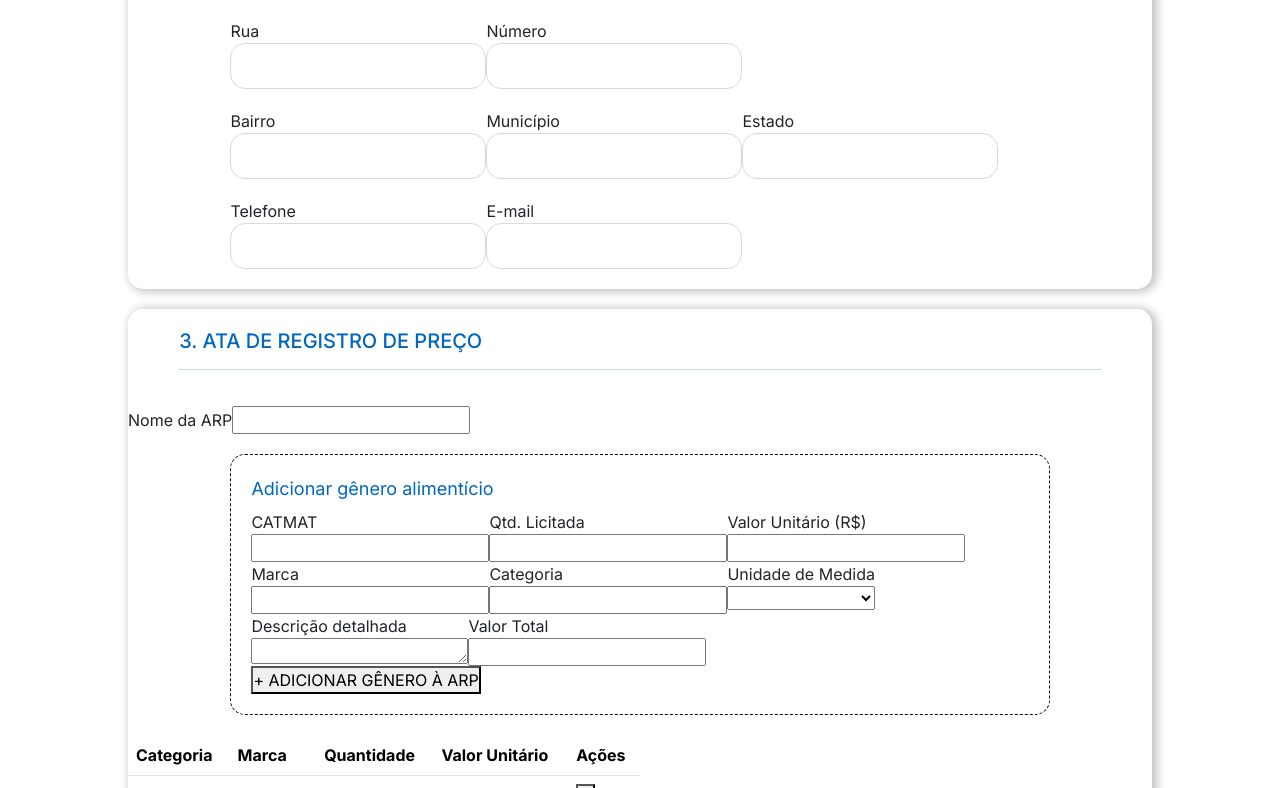
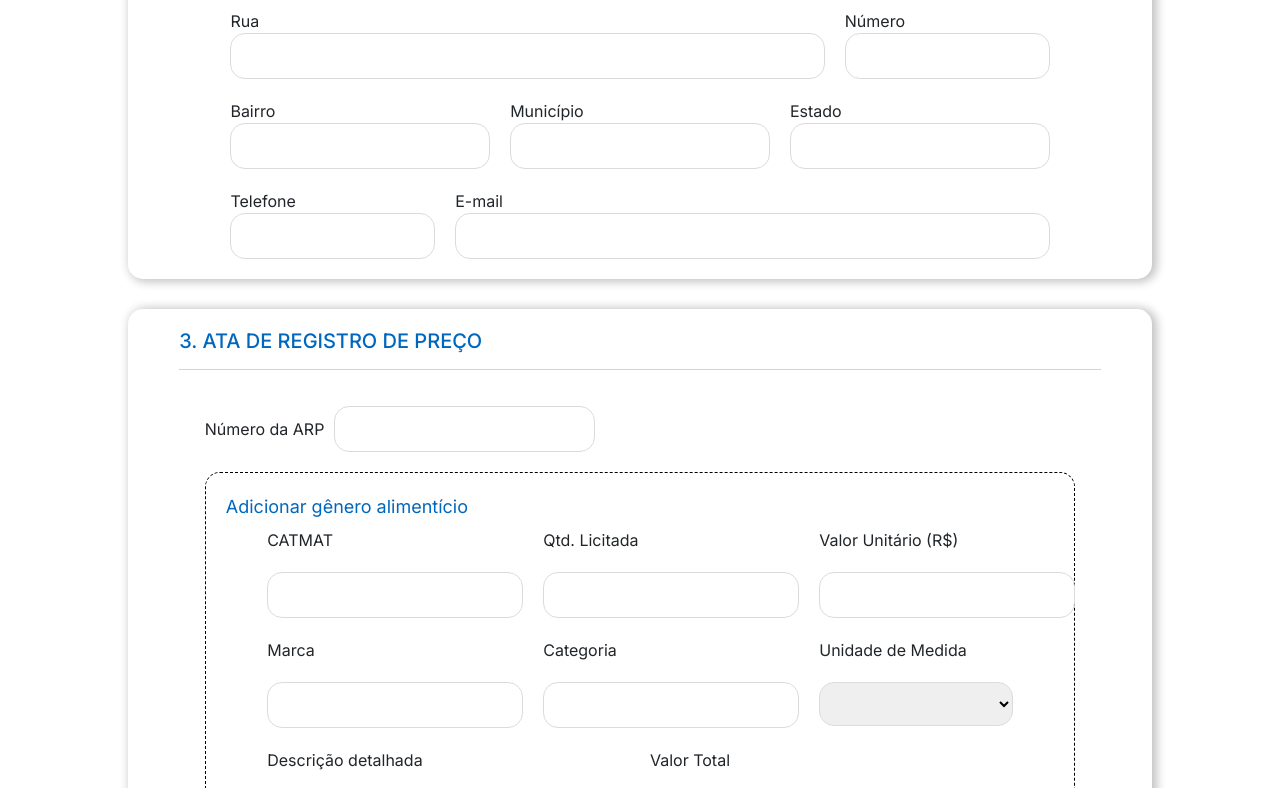
Before and after one commit to Vitor5005/SIGE-Sistema_Integrado_de_Gestao_de_Empenho, an Angular app in the folder sige-app/: page /adicionar-licitacao in a window 1280 px wide. Shown: the part 772-1560 px from the top of the page. Built offline with nearby package versions, Linux system fonts and the light colour scheme.

Commit message:
feat: melhorias na página de adicionar licitação com novos grupos de inputs e estilização

```diff
--- a/sige-app/src/app/component/adicionar-licitacao/adicionar-licitacao.html
+++ b/sige-app/src/app/component/adicionar-licitacao/adicionar-licitacao.html
@@ -11,7 +11,7 @@
       <hr>
     </div>
     <div class="conteudo">
-      <div class="numeroEvalidade">
+      <div class="grupo-inputs">
         <div class="d-flex flex-column">
           <label>Número da Licitação</label>
           <input type="text">
@@ -37,53 +37,53 @@
       <hr>
     </div>
     <div class="conteudo">
-      <div class="d-flex">
-        <div class="d-flex flex-column">
+      <div class="d-flex grupo-inputs">
+        <div class="d-flex flex-column w-75 ">
           <label>Nome Fantasia</label>
           <input type="text">
         </div>
 
-        <div class="d-flex flex-column">
+        <div class="d-flex flex-column w-25">
           <label>CNPJ</label>
           <input type="text">
         </div>
       </div>
 
-      <div class="d-flex">
-        <div class="d-flex flex-column">
+      <div class="d-flex grupo-inputs">
+        <div class="d-flex flex-column w-75">
           <label>Rua</label>
           <input type="text">
         </div>
 
-        <div class="d-flex flex-column">
+        <div class="d-flex flex-column  w-25">
           <label>Número</label>
           <input type="text">
         </div>
 
       </div>
 
-      <div class="d-flex ">
-        <div class="d-flex flex-column">
+      <div class="d-flex grupo-inputs ">
+        <div class="d-flex flex-column w-50">
           <label>Bairro</label>
           <input type="text">
         </div>
-        <div class="d-flex flex-column">
+        <div class="d-flex flex-column w-50">
           <label>Município</label>
           <input type="text">
         </div>
 
-        <div class="d-flex flex-column">
+        <div class="d-flex flex-column w-50">
           <label>Estado</label>
           <input type="text">
         </div>
       </div>
 
-      <div class="d-flex ">
-        <div class="d-flex flex-column">
+      <div class="d-flex grupo-inputs">
+        <div class="d-flex flex-column w-25">
           <label>Telefone</label>
           <input type="text">
         </div>
-        <div class="d-flex flex-column">
+        <div class="d-flex flex-column w-75">
           <label>E-mail</label>
           <input type="email">
         </div>
@@ -97,44 +97,45 @@
       <hr>
     </div>
 
-    <div>
-      <label>Nome da ARP</label>
+    <div class="numero-arp">
+      <label>Número da ARP</label>
       <input type="text">
     </div>
 
     <!-- aidicionar itens à ARP -->
     <fieldset>
       <legend>Adicionar gênero alimentício</legend>
+      <div class="inserir-itens">
 
         <div class="d-flex">
-        <div class="d-flex flex-column">
+          <div class="d-flex flex-column ">
             <label>CATMAT</label>
             <input type="text">
           </div>
 
-        <div class="d-flex flex-column">
+          <div class="d-flex flex-column ">
             <label>Qtd. Licitada</label>
             <input type="number">
           </div>
 
-        <div class="d-flex flex-column">
+          <div class="d-flex flex-column ">
             <label>Valor Unitário (R$)</label>
             <input type="text">
           </div>
         </div>
 
         <div class="d-flex">
-        <div class="d-flex flex-column">
+          <div class="d-flex flex-column ">
             <label>Marca</label>
             <input type="text">
           </div>
 
-        <div class="d-flex flex-column">
+          <div class="d-flex flex-column ">
             <label>Categoria</label>
             <input type="text">
           </div>
 
-        <div class="d-flex flex-column">
+          <div class="d-flex flex-column ">
             <label>Unidade de Medida</label>
             <select>
               <option></option>
@@ -145,7 +146,7 @@
         <div class="d-flex">
           <div class="d-flex flex-column">
             <label>Descrição detalhada</label>
-          <textarea rows="1"></textarea>
+            <textarea rows="2"></textarea>
           </div>
 
           <div class="d-flex flex-column">
@@ -157,6 +158,7 @@
         <button type="button">
           + ADICIONAR GÊNERO À ARP
         </button>
+      </div>
     </fieldset>
 
     <table class="table">
--- a/sige-app/src/app/component/adicionar-licitacao/adicionar-licitacao.scss
+++ b/sige-app/src/app/component/adicionar-licitacao/adicionar-licitacao.scss
@@ -2,7 +2,6 @@ body {
   display: flex;
   flex-direction: column;
   align-items: center;
-  gap: 20px;
   .container-titulo{
       margin-top: 30px;
       width: 80vw;
@@ -20,22 +19,11 @@ body {
       gap: 20px;
       width: 80vw;
       box-shadow: var(--box-shadow);
+      margin-bottom: 30px;
       .subtitulo{
         width: 90%;
         align-self: center;
         color: var(--azul-claro);
-      }
-      fieldset{
-        border: 1px dashed #000000;
-        border-radius: 15px;
-        align-self: center;
-        padding: 20px;
-        gap: 20px;
-        width: 80%;
-        legend{
-          font-size: 18px;
-          color: var(--azul-claro);
-        }
       }
       .conteudo{
         align-self: center;
@@ -43,7 +31,7 @@ body {
         flex-direction: column;
         gap: 20px;
         width: 80%;
-        .numeroEvalidade{
+        .grupo-inputs{
           display: flex;
           gap: 20px;
         }
@@ -59,7 +47,64 @@ body {
           border-radius: 15px;
         }
       }
+      .numero-arp{
+        display: flex;
+       align-items: center;
+        gap: 10px;
+        width: 85%;
+        align-self: center;
+       input{
+          padding: 10px;
+          border: var(--borda1);
+          border-radius: 15px;
+          width: 30%;
+        }
+      }
+      fieldset{
+        border: 1px dashed #000000;
+        border-radius: 15px;
+        align-self: center;
+        padding: 20px;
+        gap: 20px;
+        width: 85%;
+        legend{
+          font-size: 18px;
+          color: var(--azul-claro);
+        }
+        div.inserir-itens{
+          display: flex;
+          flex-direction: column;
+          align-items: center;
+          gap: 20px;
+          margin-bottom: 20px;
+          div{
+            gap: 20px;
+            width: 90%;
+          }
+        }
+        input,select{
+          padding: 10px;
+          border: var(--borda1);
+          border-radius: 15px;
+        }
+        textarea{
+          resize: none;
+          width: 100%;
+          border: var(--borda1);
+          border-radius: 15px;
+        }
+        button{
+          align-self: center;
+          padding: 10px 20px;
+          border: none;
+          background-color: var(--azul-escuro);
+          color: var(--branco);
+          border-radius: 15px;
+          font-weight: bold;
+        }
+      }
       table{
+        align-self: center;
         width: 50%;
       }
     }
```
Also changed, not shown: sige-app/src/styles.scss (line endings or trailing spaces). Lines whose indentation alone changed are shown as unchanged.
